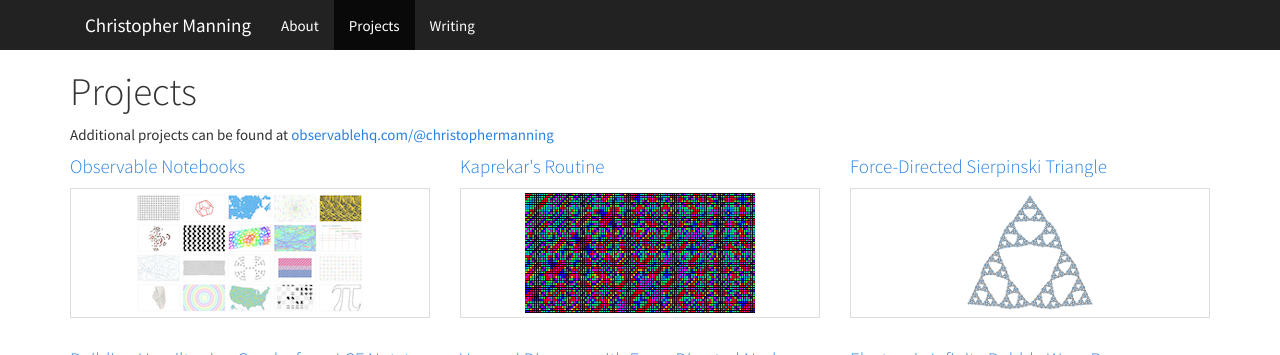
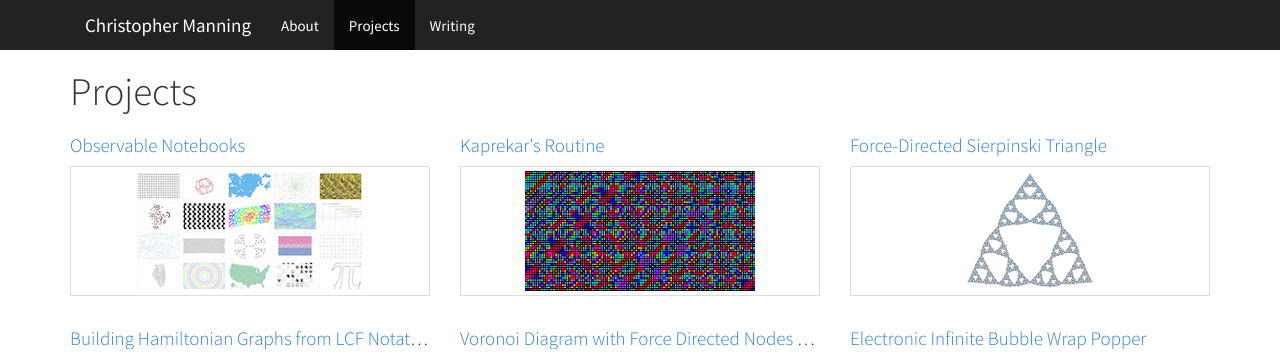
Before and after one commit to christophermanning/christophermanning.github.com, a Jekyll site: the page built from src/projects/index.html, in a window 1280 px wide, cut to the strip 0-355 px from the top of the page. Built offline with Jekyll 4.4.1, drawn with Linux system fonts in a browser that asks for light colours.

Commit message:
remove duplicate link

```diff
--- a/src/projects/index.html
+++ b/src/projects/index.html
@@ -5,4 +5,3 @@ category:
   projects
 redirect_from: /category/projects/
 ---
-Additional projects can be found at <a href="https://observablehq.com/@christophermanning" target="_blank">observablehq.com/@christophermanning</a>
```
